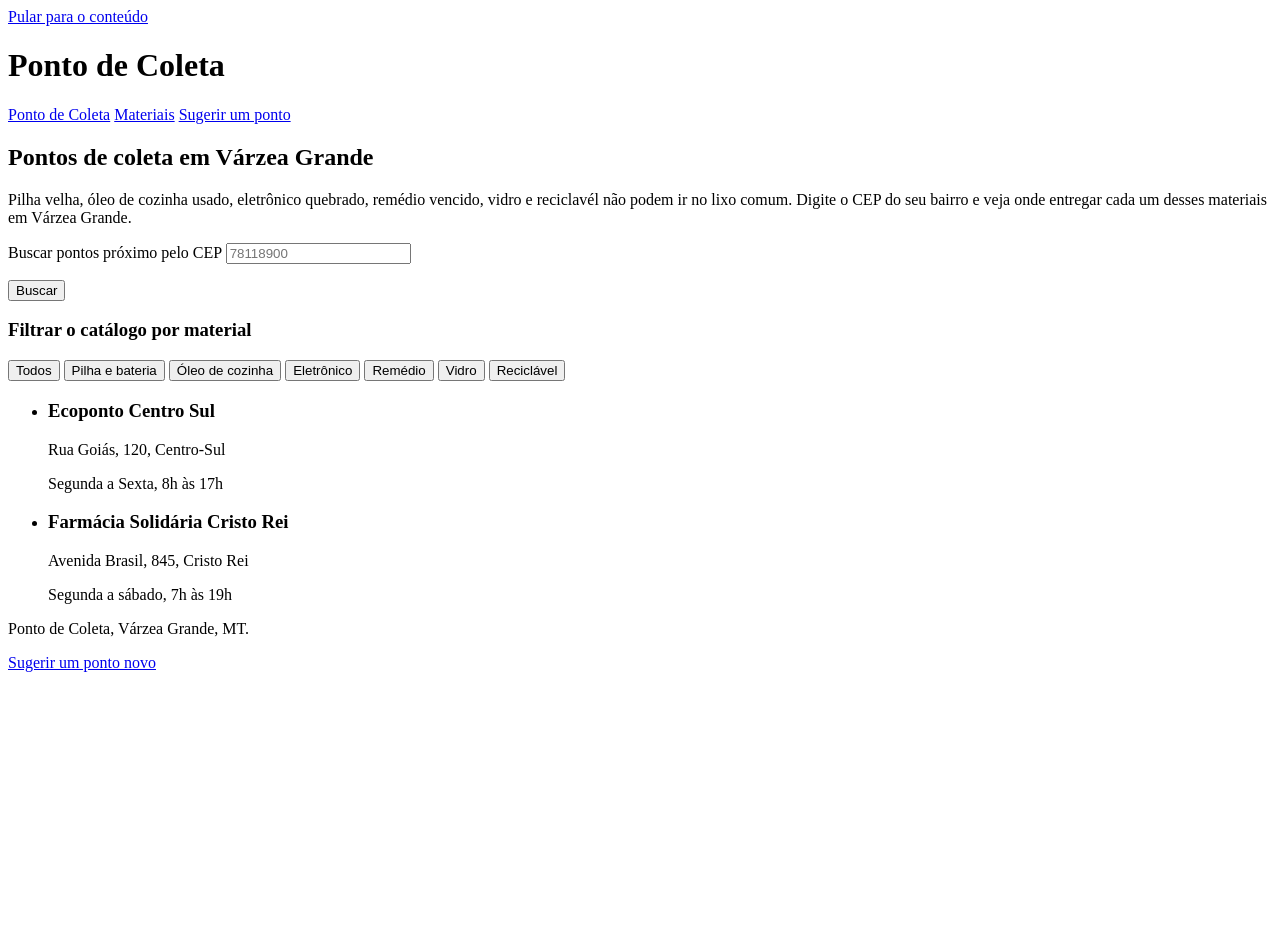
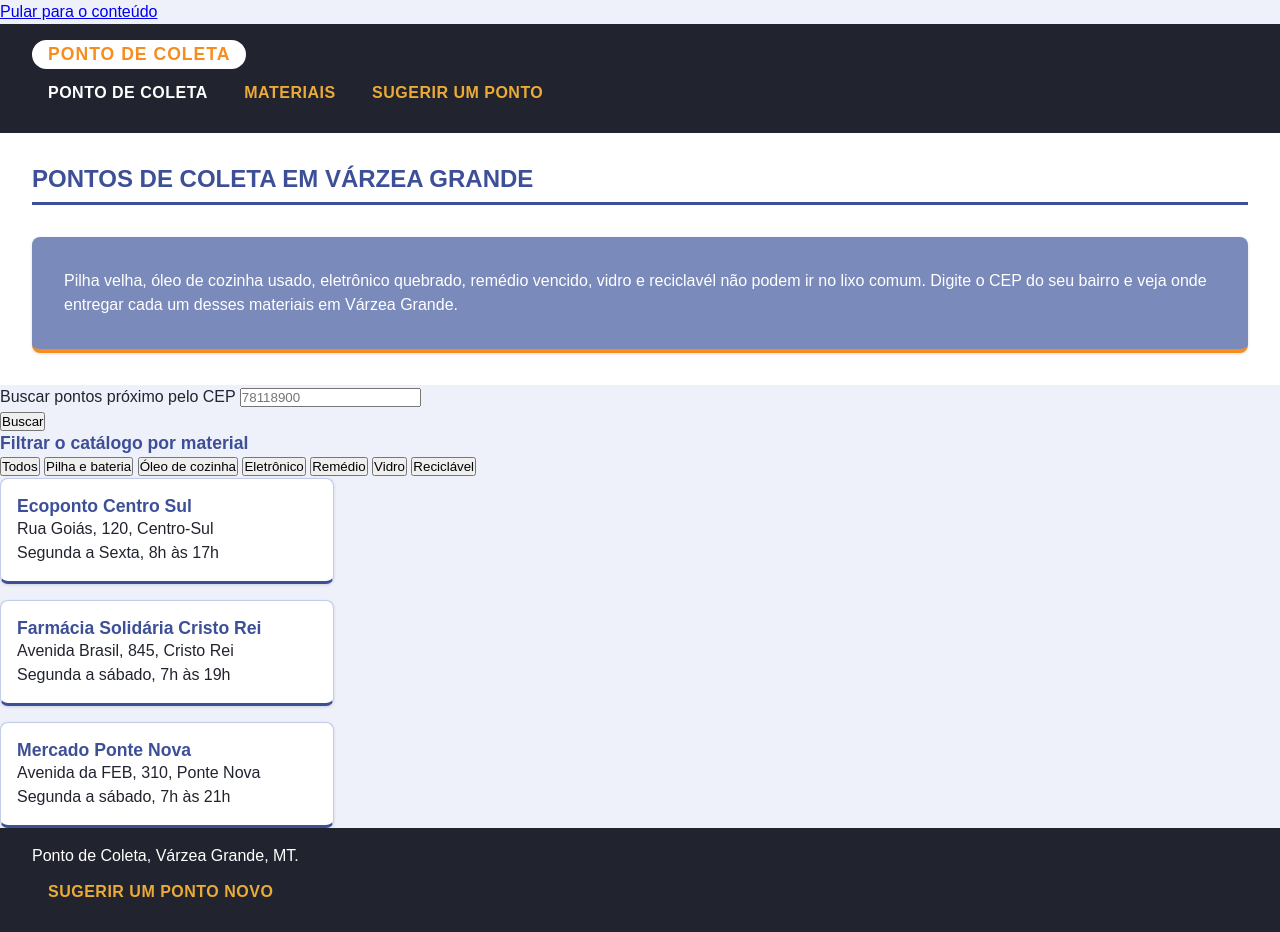
Before and after one commit to lumeymatoi/Pontos-de-Coleta-Em-Varzea-Grande, a plain HTML site: page ponto-de-coleta/index.html in a window 1280 px wide. Before the commit the page ends 800 px from the top, so only its background shows below. Drawn offline with Linux system fonts and the light colour scheme.

Commit message:
atualizei os arquivos

```diff
--- /dev/null
+++ b/ponto-de-coleta/css/estilo.css
@@ -0,0 +1,128 @@
+*,
+*::before,
+*::after {
+    margin:0;
+    padding:0;}
+:root {
+ --color-canvas: #7a8aba;
+ --color-indigo: #3d4f97;
+ --color-carbon: #21242e;
+ --color-surface: #eef1fa;
+ --color-text: #21242e;
+ --color-text-light: #ffffff;
+ --color-action: #f68d1f;
+ --color-accent: #ecab37;
+ --color-border: #c3cdea;
+ --color-muted: #55618f;
+
+ --font-body: Arial, Helvetica, sans-serif;
+
+ --space-1: 0.5rem;
+ --space-2: 1rem;
+ --space-3: 2rem;
+
+ --radius: 8px;
+ --radius-pill: 999px;
+ --shadow: 0 1px 3px rgba(33, 36, 46, 0.15);
+}
+body {background: #eef1fa;font-family: var(--font-body);
+     color:var(--color-text);
+     background: var(--color-surface);
+    line-height: 1.5;
+}
+.card {width: 300px;padding: 1rem;border: 1px solid #c3cdea;}
+
+h1,
+h2,
+h3 {
+    color: var(--color-indigo);
+    line-height: 1.2;
+    text-transform: uppercase;
+    letter-spacing: 0,5px;
+}
+
+h2 {
+ font-size: 1.5rem;
+ padding-bottom: var(--space-1);
+ border-bottom: 3px solid var(--color-indigo);
+}
+
+h3 {
+ font-size: 1.1rem;
+ text-transform: none;
+ letter-spacing: normal;
+}
+
+.site-header,
+.site-footer {
+    background: var(--color-carbon);
+    color: var(--color-text-light);
+    padding: var(--space-2) var(--space-3);
+}
+
+.brand {
+ display: inline-block;
+ background: var(--color-text-light);
+ color: var(--color-action);
+ font-size: 1.1rem;
+ font-weight: 900;
+ letter-spacing: 1px;
+ padding: 0.25rem 1rem;
+ border-radius: var(--radius-pill);
+}
+
+.main-nav a,
+.site-footer a {
+ color: var(--color-accent);
+ text-decoration: none;
+ text-transform: uppercase;
+ font-weight: bold;
+ letter-spacing: 0.5px;
+ display: inline-block;
+ padding: 0.75rem 1rem;
+ border-radius: var(--radius);
+}
+.main-nav a:hover,
+.site-footer a:hover {
+ background: rgba(255, 255, 255, 0.1);
+}
+.main-nav a[aria-current="page"] {
+ color: var(--color-text-light);
+}
+
+main {
+ padding: var(--space-3);
+ background: var(--color-text-light);
+}
+main > * + * {
+ margin-top: var(--space-3);
+}
+.intro {
+ background: var(--color-canvas);
+ color: var(--color-text-light);
+ padding: var(--space-3);
+ border-radius: var(--radius);
+ border-bottom: 4px solid var(--color-action);
+ box-shadow: var(--shadow);
+}
+
+.cards {
+ list-style: none;
+}
+.card {
+ background: var(--color-text-light);
+ border: 1px solid var(--color-border);
+ border-bottom: 3px solid var(--color-indigo);
+ border-radius: var(--radius);
+ box-shadow: var(--shadow);
+ padding: var(--space-2);
+}
+.card + .card {
+ margin-top: var(--space-2);
+}
+.card .schedule {
+ color: var(--color-muted);
+}
+.steps {
+ list-style-position: inside;
+}
--- a/ponto-de-coleta/index.html
+++ b/ponto-de-coleta/index.html
@@ -2,13 +2,16 @@
 <html lang="pt-BR">
   <head>
     <meta charset="UTF-8" />
+
+    <link rel="stylesheet" href="css/estilo.css" />
+
     <title>Ponto de Coleta</title>
   </head>
   <body>
-    <header>
-      <a href="#conteudo">Pular para o conteúdo</a>
-      <h1>Ponto de Coleta</h1>
-      <nav aria="label" ="Navegação principal">
+    <a href="#conteudo">Pular para o conteúdo</a>
+    <header class="site-header">
+      <h1 class="brand">Ponto de Coleta</h1>
+      <nav class="main-nav" aria-label="Navegação principal">
         <a href="index.html" aria-current="page">Ponto de Coleta</a>
         <a href="materiais.html">Materiais</a>
         <a href="contato.html">Sugerir um ponto</a>
@@ -17,7 +20,7 @@
 
     <main id="conteudo">
       <h2>Pontos de coleta em Várzea Grande</h2>
-      <p>
+      <p class="intro">
         Pilha velha, óleo de cozinha usado, eletrônico quebrado, remédio
         vencido, vidro e reciclavél não podem ir no lixo comum. Digite o CEP do
         seu bairro e veja onde entregar cada um desses materiais em Várzea
@@ -28,7 +31,14 @@
     <section aria-label="Buscar pontos de coleta pelo CEP">
       <p>
         <label for="zip-code">Buscar pontos próximo pelo CEP</label>
-        <input type="text" id="zip-code" name="zip-code" inputmode="numeric"placeholder="78118900" maxlength="9" />
+        <input
+          type="text"
+          id="zip-code"
+          name="zip-code"
+          inputmode="numeric"
+          placeholder="78118900"
+          maxlength="9"
+        />
       </p>
       <p>
         <button type="button" id="search-button">Buscar</button>
@@ -45,19 +55,24 @@
       <button type="button" data-material="recyclable">Reciclável</button>
     </p>
     <ul id="catalog">
-      <li>
+      <li class="card" data-materials="battery electronics glass recyclable">
         <h3>Ecoponto Centro Sul</h3>
         <p>Rua Goiás, 120, Centro-Sul</p>
         <p>Segunda a Sexta, 8h às 17h</p>
       </li>
-      <li>
+      <li class="card" data-materials="battery electronics glass recyclable">
         <h3>Farmácia Solidária Cristo Rei</h3>
         <p>Avenida Brasil, 845, Cristo Rei</p>
         <p>Segunda a sábado, 7h às 19h</p>
       </li>
+      <li class="card" data-materials="battery electronics glass recyclable">
+        <h3>Mercado Ponte Nova</h3>
+        <p>Avenida da FEB, 310, Ponte Nova</p>
+        <p>Segunda a sábado, 7h às 21h</p>
+      </li>
     </ul>
 
-    <footer>
+    <footer class ="site-footer">
       <p>Ponto de Coleta, Várzea Grande, MT.</p>
       <p><a href="contato.html">Sugerir um ponto novo</a></p>
     </footer>
```
Also changed, not shown: ponto-de-coleta/404.html (+8 -4 lines), ponto-de-coleta/500.html (+8 -4 lines), ponto-de-coleta/contato.html (+9 -6 lines), ponto-de-coleta/materiais.html (+9 -6 lines).
